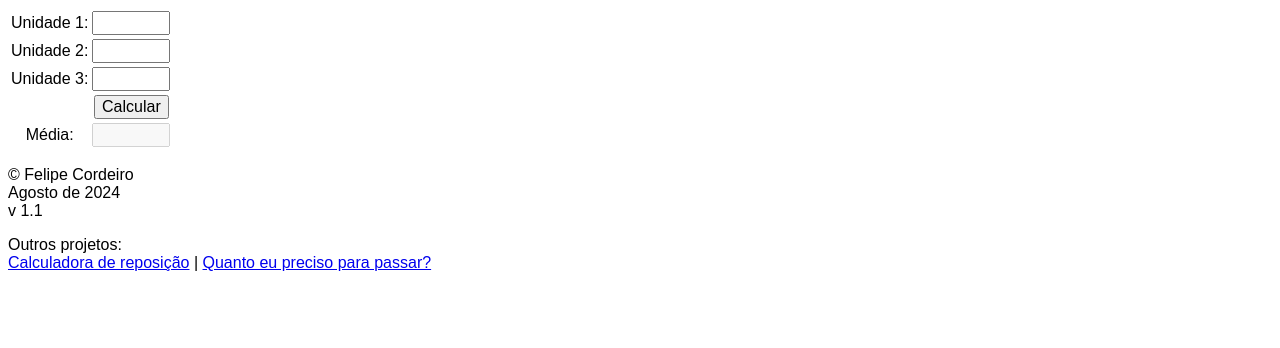
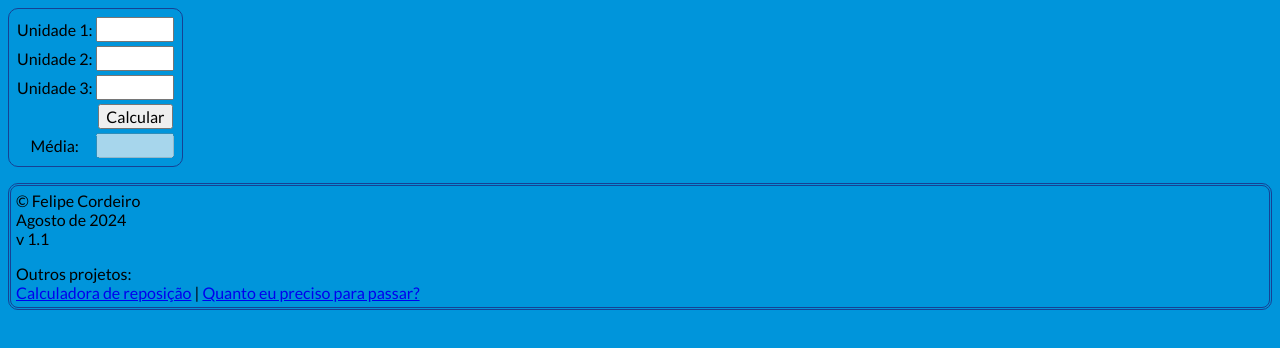
Before and after one commit to fecordeiro98/media-UFRN, a plain HTML site: page index.html in a window 1280 px wide. Drawn offline with Linux system fonts and the light colour scheme.

Commit message:
Update style.css

```diff
--- a/style.css
+++ b/style.css
@@ -1,15 +1,26 @@
-html, input[type=number], button {
-    font-family: sans-serif;
+@import url('https://fonts.googleapis.com/css2?family=Lato&display=swap');
+
+html, input, button {
+    font-family: 'Lato', sans-serif;
     font-size: 12pt;
 }
-td, input[type=number] {
+html {
+    background-color: #0095db;
+}
+table {
+    border: 1px solid #164194; border-radius: 10px;
+    padding: 5px;
+}
+td, input {
     text-align: center;
 }
-input[type=number] {
+input {
     width: 70px;
 }
 footer {
     margin-top: 12pt;
+    border: 3px double #164194; border-radius: 10px;
+    padding: 5px;
 }
 
 #espacador {
```
